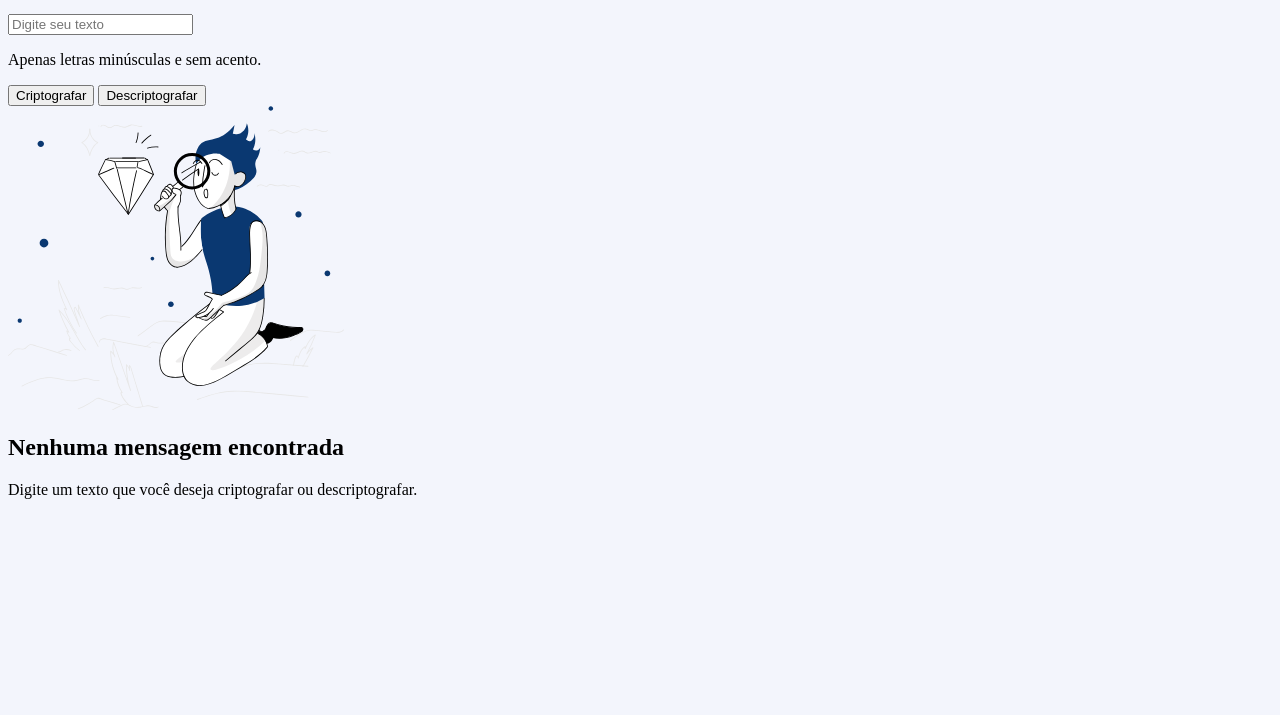
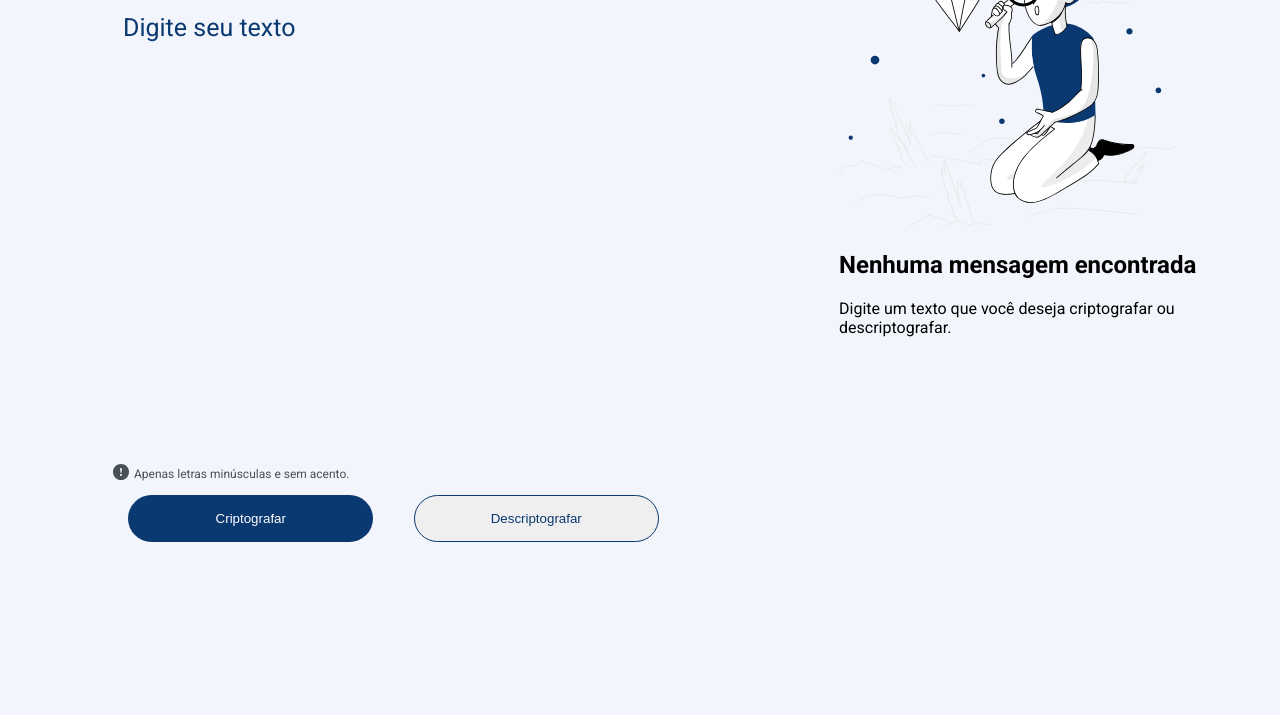
Before and after one commit to ClaytonJosue/challenge-oracle-decodificador-de-texto, a plain HTML site: page index.html in a window 1280 px wide. Shown: the part 85-800 px from the top of the page. Drawn offline with Linux system fonts and the light colour scheme.

Commit message:
style: create left side

```diff
--- a/index.html
+++ b/index.html
@@ -4,25 +4,28 @@
   <meta charset="UTF-8">
   <meta http-equiv="X-UA-Compatible" content="IE=edge">
   <meta name="viewport" content="width=device-width, initial-scale=1.0">
+  <link rel="preconnect" href="https://fonts.googleapis.com">
+  <link rel="preconnect" href="https://fonts.gstatic.com" crossorigin>
+  <link href="https://fonts.googleapis.com/css2?family=Roboto:wght@400;700&display=swap" rel="stylesheet">
   <link rel="stylesheet" href="./src/styles/style.css">
   <title>Decodificador de Texto</title>
 </head>
 <body>
   <main class="main_content">
-    <h1 class="logo">
-      <img src="./src/assets/alura-logo.svg" alt="Logo da Alura">
+    <h1>
+      <img src="./src/assets/alura-logo.svg" alt="Logo da Alura" class="logo">
     </h1>
     <div class="content">
       <!-- Left -->
       <div class="left_content">
         <div class="input_content">
-          <input type="text" placeholder="Digite seu texto" class="cript_input">
+          <textarea name="cript_area" class="cript_area" placeholder="Digite seu texto" cols="35" rows="15"></textarea>
         </div>
         <div class="informations">
-          <p class="informantions_text">Apenas letras minúsculas e sem acento.</p>
-          <div class="buttons">
-            <button class="button_cript">Criptografar</button>
-            <button class="button_descript">Descriptografar</button>
+          <p class="informations_text">Apenas letras minúsculas e sem acento.</p>
+          <div class="buttons_content">
+            <button class="buttons button_cript">Criptografar</button>
+            <button class="buttons button_descript">Descriptografar</button>
           </div>
         </div>
       </div>
--- a/src/styles/style.css
+++ b/src/styles/style.css
@@ -1,11 +1,96 @@
 :root {
   --bg-color: #F3F5FC;
   --dark-blue-300: #0A3871;
+  --dark-blue-400: #072B61;
   --white-color: #FFFFFF;
   --gray-400: #495057;
   --gray-500: #343A40;
+  --font: "Roboto", "Arial";
 }
 
 body {
   background: var(--bg-color);
+  font-family: var(--font);
+  font-weight: 400;
 }
+
+.main_content {
+  display: grid;
+  grid: auto/100px 1fr;
+}
+
+.logo {
+  width: 100px;
+}
+
+.content {
+  display: flex;
+  justify-content: space-center;
+  gap: 10rem;
+}
+
+.left_content {
+  margin-top: 5rem;
+}
+
+.cript_area {
+  padding: 10px 15px 0px;
+  font-size: 25px;
+  color: var(--dark-blue-300);
+  background: none;
+  border: none;
+  resize: none;
+  outline: none;
+}
+
+.cript_area::placeholder {
+  font-size: 25px;
+  font-family: Arial, Helvetica, sans-serif;
+  font-family: var(--font);
+  font-weight: 400;
+  color: var(--dark-blue-300);
+}
+
+.informations_text {
+  font-size: 12px;
+  color: var(--gray-400);
+  display: flex;
+  align-items: center;
+}
+
+.informations_text::before {
+  content: url("../assets/alert-icon.svg");
+  margin: 0 5px;
+}
+
+.buttons_content {
+  display: flex;
+  justify-content: space-around;
+}
+
+.buttons {
+  width: 245px;
+  padding: 15px;
+  border-radius: 24px;
+  border: none;
+  cursor: pointer;
+  transition: .5s;
+}
+
+.buttons:hover {
+  transform: scale(1.1);
+}
+
+.button_cript {
+  background-color: var(--dark-blue-300);
+  color: var(--white-color);
+}
+
+.button_cript:hover {
+  background-color: var(--dark-blue-400);
+}
+
+.button_descript {
+  border: 1px solid var(--dark-blue-300);
+  color: var(--dark-blue-300);
+}
```
Also changed, not shown: src/assets/alert-icon.svg (added).
